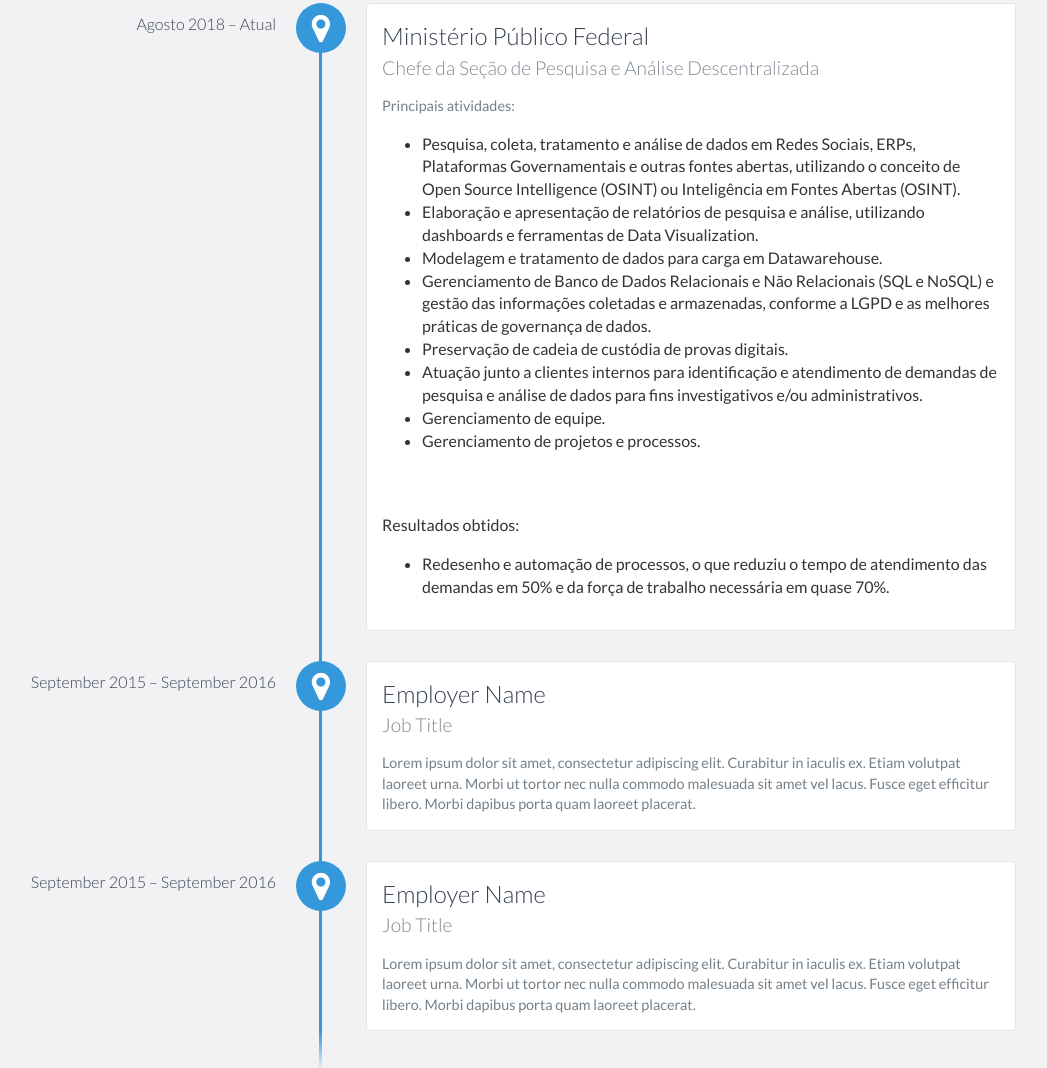
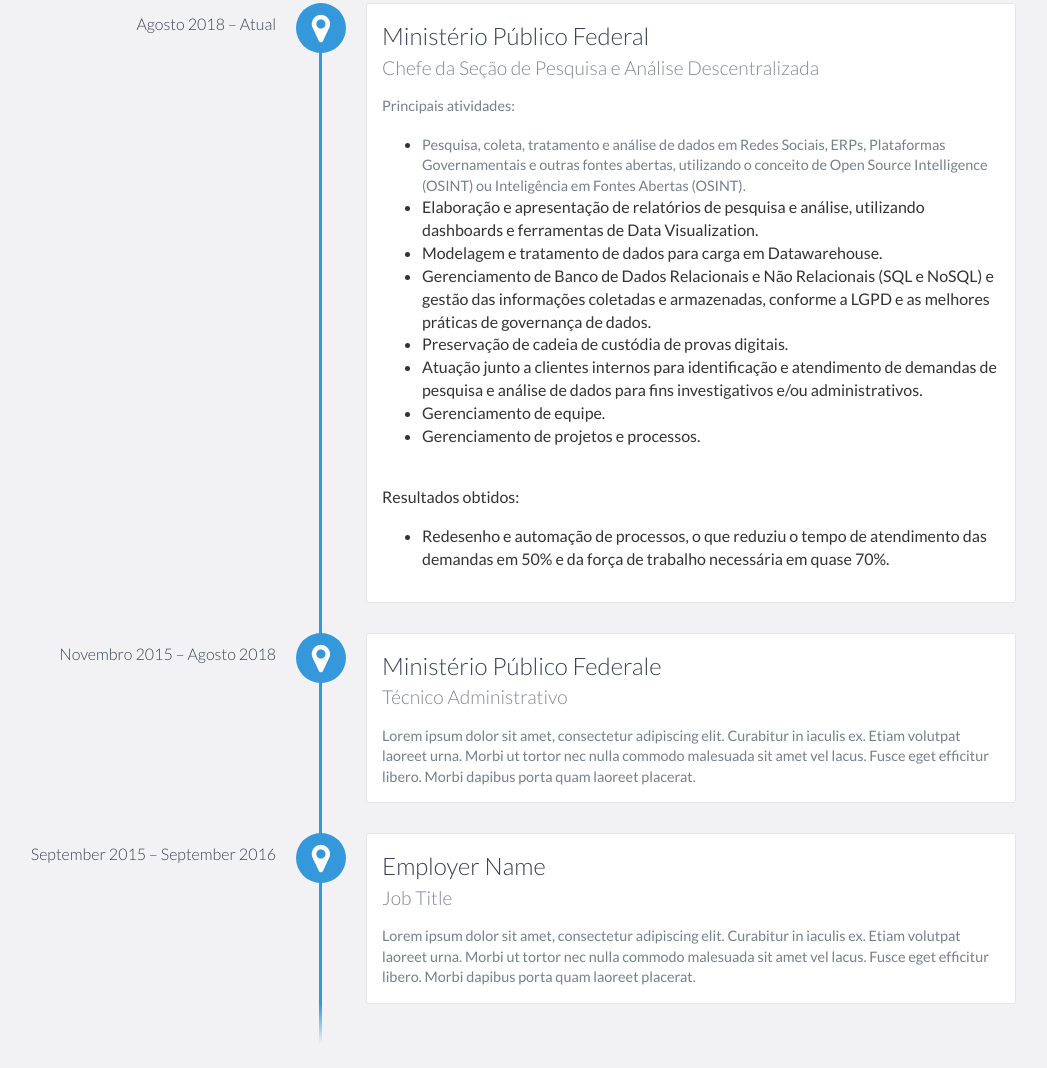
Before and after one commit to joeldeomelo/joeldeomelo.github.io, a website: page index.html in a window 1280 px wide. Shown: the part 1309-2377 px from the top of the page, without its empty margins (124-1171 px from the left). Drawn offline with nearby package versions, Linux system fonts and the light colour scheme.

Commit message:
Versão 1.0.4

```diff
--- a/index.html
+++ b/index.html
@@ -92,7 +92,7 @@
                 <p>
                     Principais atividades:<br>
                     <ul>
-                        <li>Pesquisa, coleta, tratamento e análise de dados em Redes Sociais, ERPs, Plataformas Governamentais e outras fontes abertas, utilizando o conceito de Open Source Intelligence (OSINT) ou Inteligência em Fontes Abertas (OSINT).</li>
+                        <li><p>Pesquisa, coleta, tratamento e análise de dados em Redes Sociais, ERPs, Plataformas Governamentais e outras fontes abertas, utilizando o conceito de Open Source Intelligence (OSINT) ou Inteligência em Fontes Abertas (OSINT).</p></li>
                         <li>Elaboração e apresentação de relatórios de pesquisa e análise, utilizando dashboards e ferramentas de Data Visualization.</li>
                         <li>Modelagem e tratamento de dados para carga em Datawarehouse.</li>
                         <li>Gerenciamento de Banco de Dados Relacionais e Não Relacionais (SQL e NoSQL) e gestão das informações coletadas e armazenadas, conforme a LGPD e as melhores práticas de governança de dados.</li>
@@ -100,20 +100,19 @@
                         <li>Atuação junto a clientes internos para identificação e atendimento de demandas de pesquisa e análise de dados para fins investigativos e/ou administrativos.</li>
                         <li>Gerenciamento de equipe.</li>
                         <li>Gerenciamento de projetos e processos.</li>
-                    </ul><br><br>
+                    </ul><br>
                     Resultados obtidos: <br>
                     <ul>
                         <li>
                             Redesenho e automação de processos, o que reduziu o tempo de atendimento das demandas em 50% e da força de trabalho necessária em quase 70%.
                         </li>
                     </ul>
-
                 </p>
             </div>
 
-            <div data-date="September 2015 – September 2016">
-                <h3>Employer Name</h3>
-                <h4>Job Title</h4>
+            <div data-date="Novembro 2015 – Agosto 2018">
+                <h3>Ministério Público Federale</h3>
+                <h4>Técnico Administrativo</h4>
                 <p>
                     Lorem ipsum dolor sit amet, consectetur adipiscing elit. Curabitur in iaculis ex. Etiam volutpat laoreet urna. Morbi ut tortor nec nulla commodo malesuada sit amet vel lacus. Fusce eget efficitur libero. Morbi dapibus porta quam laoreet placerat.
                 </p>
```
